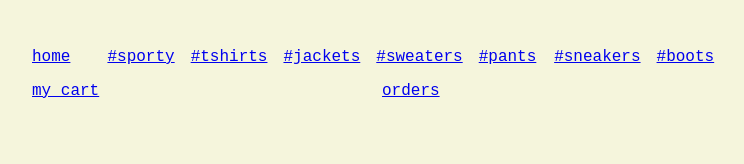
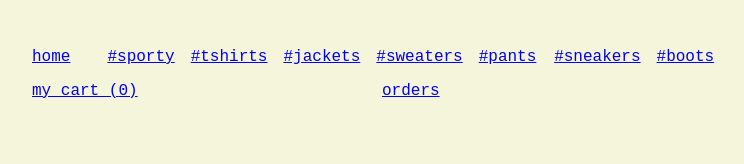
Before and after one commit to Assassinblack41012/Hands-on-MERN-Stack-Web-Development, a React (Create React App) app in the folder client/: page /forms in a window 1280 px wide. Shown: the top 164 px of the page, without its empty margins (266-1010 px from the left). Built offline with nearby package versions, Linux system fonts and the light colour scheme; no server answers.

Commit message:
Add code for part of section 5 video “Building a Persistent Shopping Cart”

```diff
--- a/client/src/App.js
+++ b/client/src/App.js
@@ -16,11 +16,33 @@ import Cart from './pages/Cart';
 import Account from './pages/Account';
 
 class App extends Component {
+  constructor(props) {
+    super(props);
+    this.state = { itemsInCart: [] };
+    this.ProductPage = Product(this.addToCart);
+  }
+
+
+  addToCart = (item) => {
+    const { itemsInCart } = this.state;
+    itemsInCart.push(item);
+    this.setState({ itemsInCart });
+  };
+
+  removeFromCart = (index) => {
+    const { itemsInCart } = this.state;
+    itemsInCart.splice(index, 1);
+    this.setState({ itemsInCart });
+  };
+
   render() {
     return (
       <Router>
         <div className="App">
-          <NavigationBar isLoggedIn={true} />
+          <NavigationBar
+            isLoggedIn={true}
+            itemsInCart={this.state.itemsInCart.length}
+          />
           <Switch>
             <Route path="/" exact component={Home} />
             <Route path="/forms" exact component={FormDemo} />
@@ -28,7 +50,7 @@ class App extends Component {
             <Route path="/orders" exact component={Orders} />
             <Route path="/account" exact component={Account} />
             <Route path="/category/:slug" component={Category} />
-            <Route path="/product/:id" component={Product} />
+            <Route path="/product/:id" component={this.ProductPage} />
             <Route component={NotFound} />
           </Switch>
         </div>
--- a/client/src/components/Button.js
+++ b/client/src/components/Button.js
@@ -3,7 +3,7 @@ import './Button.css';
 
 class Button extends Component {
   render() {
-    const { className, children, rest } = this.props;
+    const { className, children, ...rest } = this.props;
     return (
       <button className={className} {...rest}>
         {children}
--- a/client/src/components/NavigationBar.js
+++ b/client/src/components/NavigationBar.js
@@ -4,7 +4,7 @@ import './NavigationBar.css';
 
 export default class NavigationBar extends Component {
   render() {
-    const { isLoggedIn } = this.props;
+    const { isLoggedIn, itemsInCart } = this.props;
 
     return (
       <div className="NavigationBar">
@@ -18,7 +18,7 @@ export default class NavigationBar extends Component {
         <Link to="/category/boots">#boots</Link>
         {isLoggedIn ?
           <Fragment>
-            <Link to="/cart">my cart</Link>
+            <Link to="/cart">my cart ({itemsInCart})</Link>
             <Link to="/orders">orders</Link>
           </Fragment> :
           <Link to="/account">account</Link>
--- a/client/src/components/ProductView.js
+++ b/client/src/components/ProductView.js
@@ -4,12 +4,16 @@ import { PrimaryButton } from './Button';
 
 export default class ProductView extends Component {
 
+  addToCart = () => {
+    this.props.addToCart(this.props.product);
+  };
+
   render() {
     return (
       <div className="ProductView">
         <h2>{this.props.product.getName()}</h2>
         <p>{this.props.product.getFormattedPrice()}</p>
-        <PrimaryButton>
+        <PrimaryButton onClick={this.addToCart}>
           🛒 Add to Cart
         </PrimaryButton>
         {this.props.product.getImages().map(src =>
--- a/client/src/pages/Product.js
+++ b/client/src/pages/Product.js
@@ -3,7 +3,7 @@ import { getProduct } from '../api/Products';
 import LoadingIndicator from '../components/LoadingIndicator';
 import ProductView from '../components/ProductView';
 
-export default class Product extends Component {
+class Product extends Component {
   state = { product: undefined, loading: true };
 
   componentDidMount = async () => {
@@ -18,7 +18,13 @@ export default class Product extends Component {
     }
 
     return (
-      <ProductView product={this.state.product} />
+      <ProductView
+        product={this.state.product}
+        addToCart={this.props.addToCart}
+      />
     );
   }
 }
+
+export default (addToCart) => (props) =>
+    <Product {...props} addToCart={addToCart} />;
```
